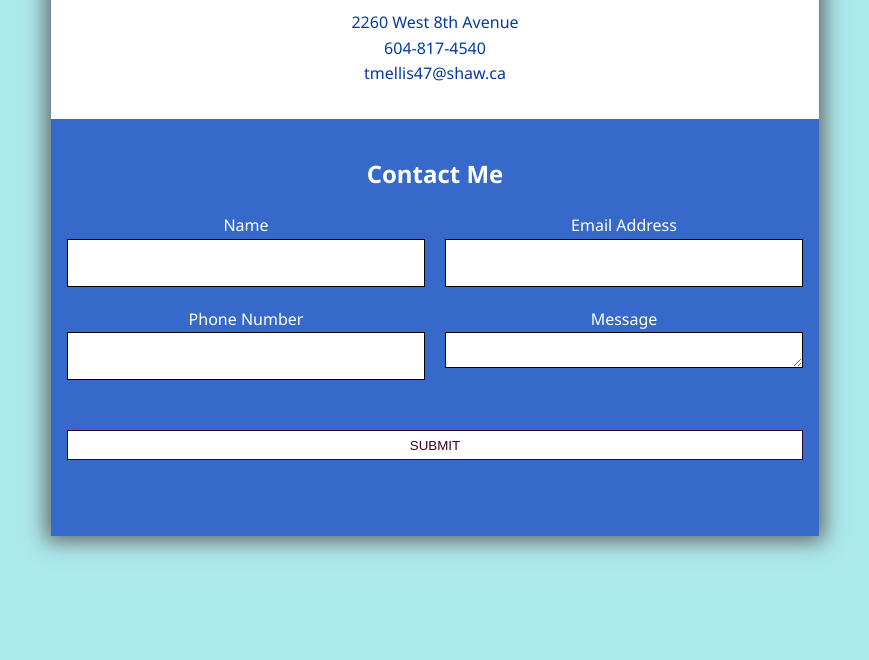
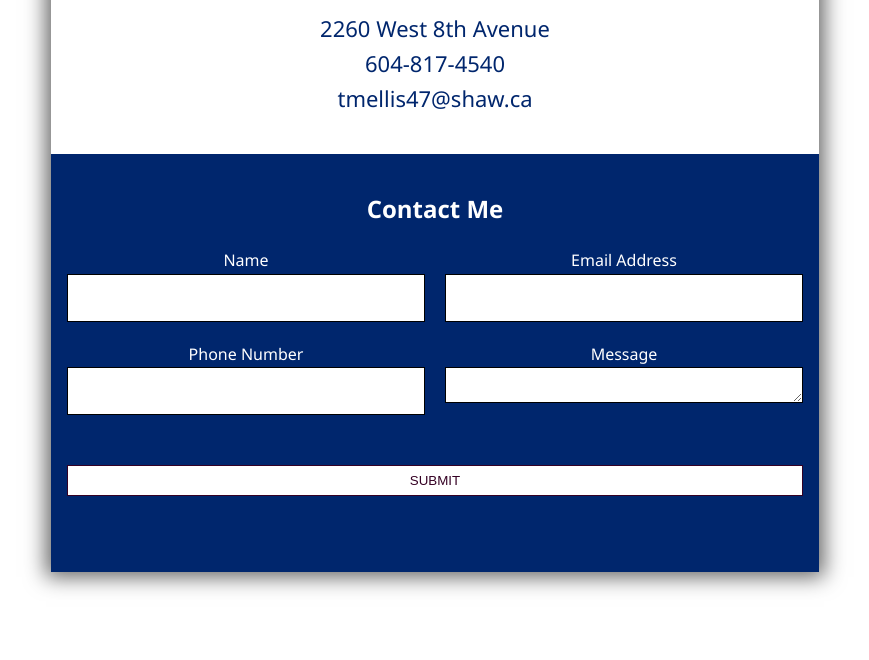
Before and after one commit to timm50/MyFirebaseForm, a plain HTML site: page index.html in a window 1280 px wide. Shown: the part 140-800 px from the top of the page, without its empty margins (205-1074 px from the left). Drawn offline with Linux system fonts and the light colour scheme.

Commit message:
I made some color changes

```diff
--- a/form.css
+++ b/form.css
@@ -3,7 +3,8 @@
 }
 
 body{
-  background-color: rgb(172, 233, 237);
+  background-color: white;
+  /* background-color: rgb(172, 233, 237); */
   color: white;
   line-height: 1.6;
   font-family: 'Segoe UI', Tahoma, Geneva, Verdana, sans-serif;
@@ -30,7 +31,8 @@ body{
  ul{
   list-style: none;
   padding: 0;
-  color: rgb(2, 59, 163);
+  color: rgb(0, 38, 109);
+  font-size: 22px;
 }
 
 span{
@@ -55,12 +57,14 @@ span{
 
 .myInfo{
   background-color: white;
-  color: rgb(2, 59, 163);
+  color: rgb(0, 38, 109);
 }
 
 .contact{
-  background-color: rgb(54, 105, 201);
+  background-color: rgb(0, 38, 109);
+  /* background-color: rgb(54, 105, 201); */
 }
+
 
 /*FORM STYLES*/
 
@@ -73,6 +77,7 @@ span{
 
 .contact form label{
   display: block;
+
 }
 
 .contact form p{
--- a/index.html
+++ b/index.html
@@ -47,6 +47,6 @@
 </div>
 <script src="https://www.gstatic.com/firebasejs/5.0.3/firebase.js"></script>
 <script src="form.js"></script>
-
+<script src="config.js"></script>
 </body>
 </html>
```
